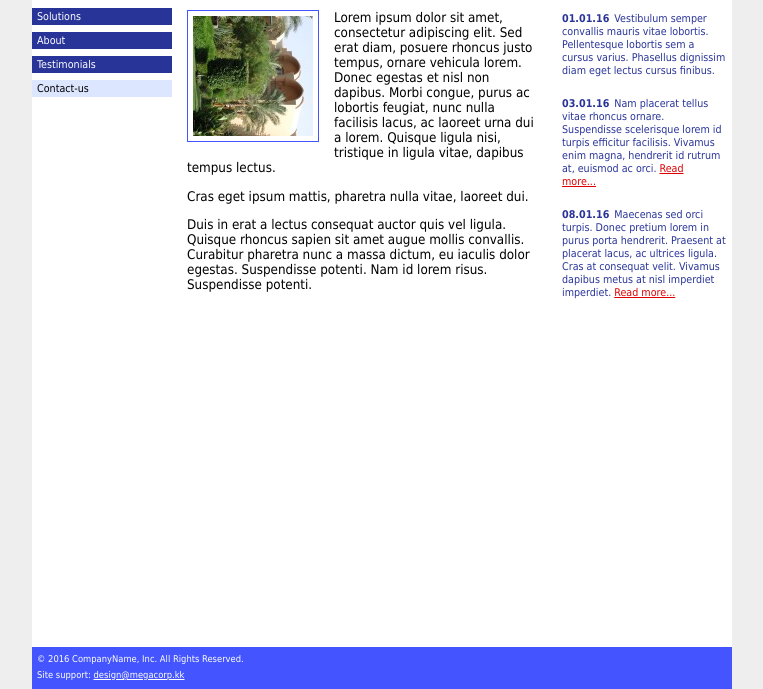
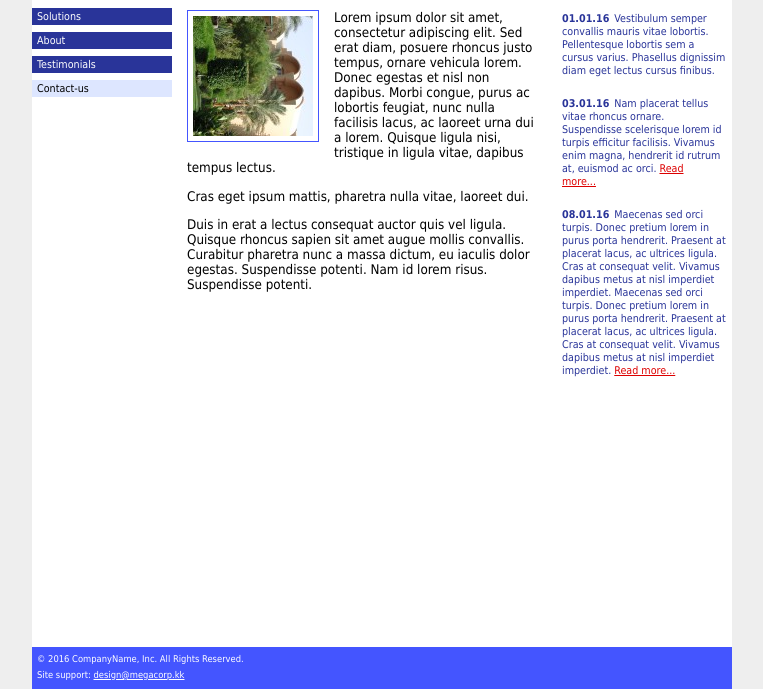
Before and after one commit to AleshaOleg/holy-grail-markup, a plain HTML site: page bem/index.html in a window 1280 px wide. Shown: the part 111-800 px from the top of the page, without its empty margins (258-1021 px from the left). Drawn offline with Linux system fonts and the light colour scheme.

Commit message:
Two paragraph for news

```diff
--- a/bem/index.html
+++ b/bem/index.html
@@ -74,6 +74,10 @@
 				hendrerit. Praesent at placerat lacus, ac ultrices ligula. Cras
 				at consequat velit. Vivamus dapibus metus at nisl imperdiet
 				imperdiet.</p>
+				<p class="news__text">Maecenas sed orci turpis. Donec pretium lorem in purus porta
+				hendrerit. Praesent at placerat lacus, ac ultrices ligula. Cras
+				at consequat velit. Vivamus dapibus metus at nisl imperdiet
+				imperdiet.</p>
 				<a href="#" class="news__link">Read more...</a>
 			</div>
 		</div>
```
